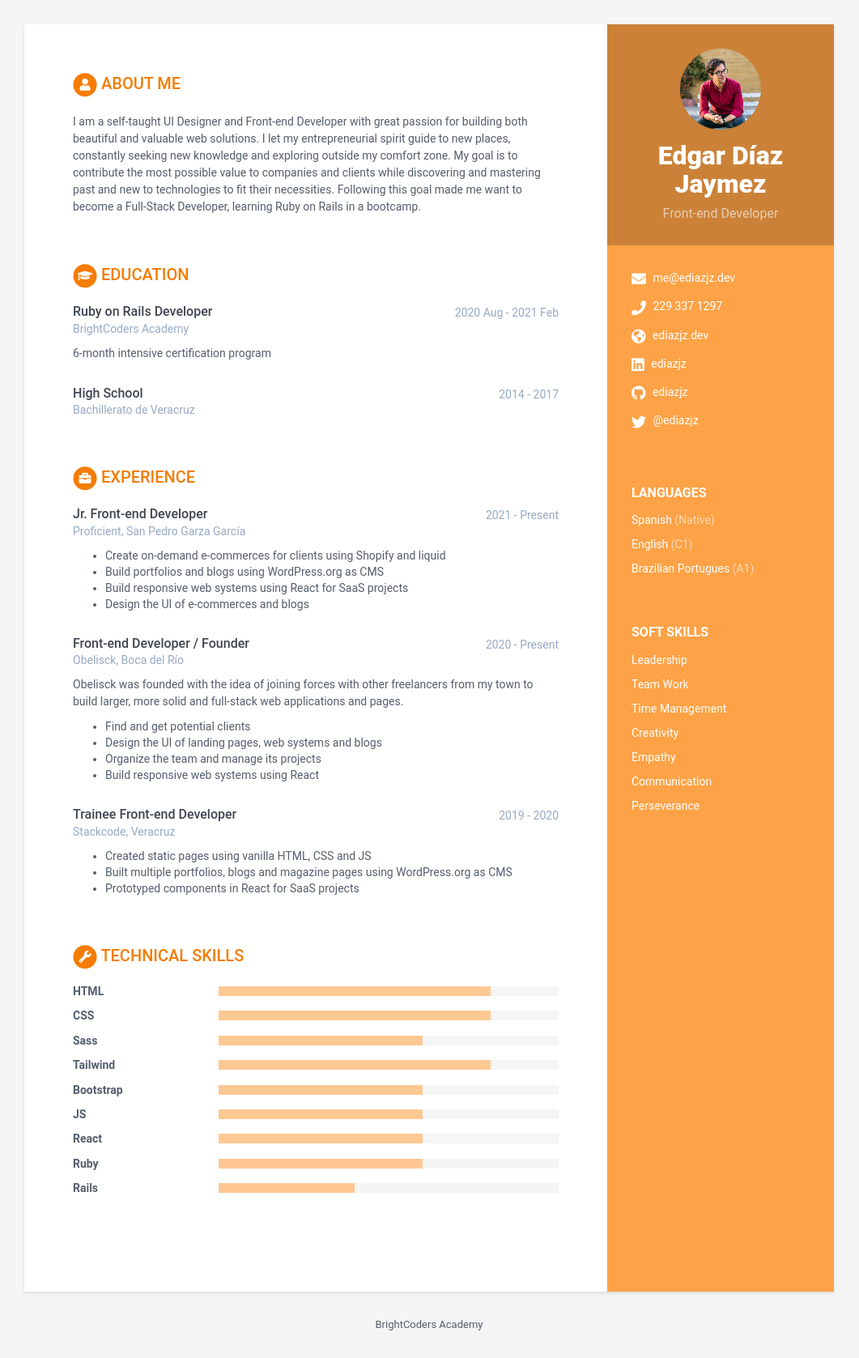
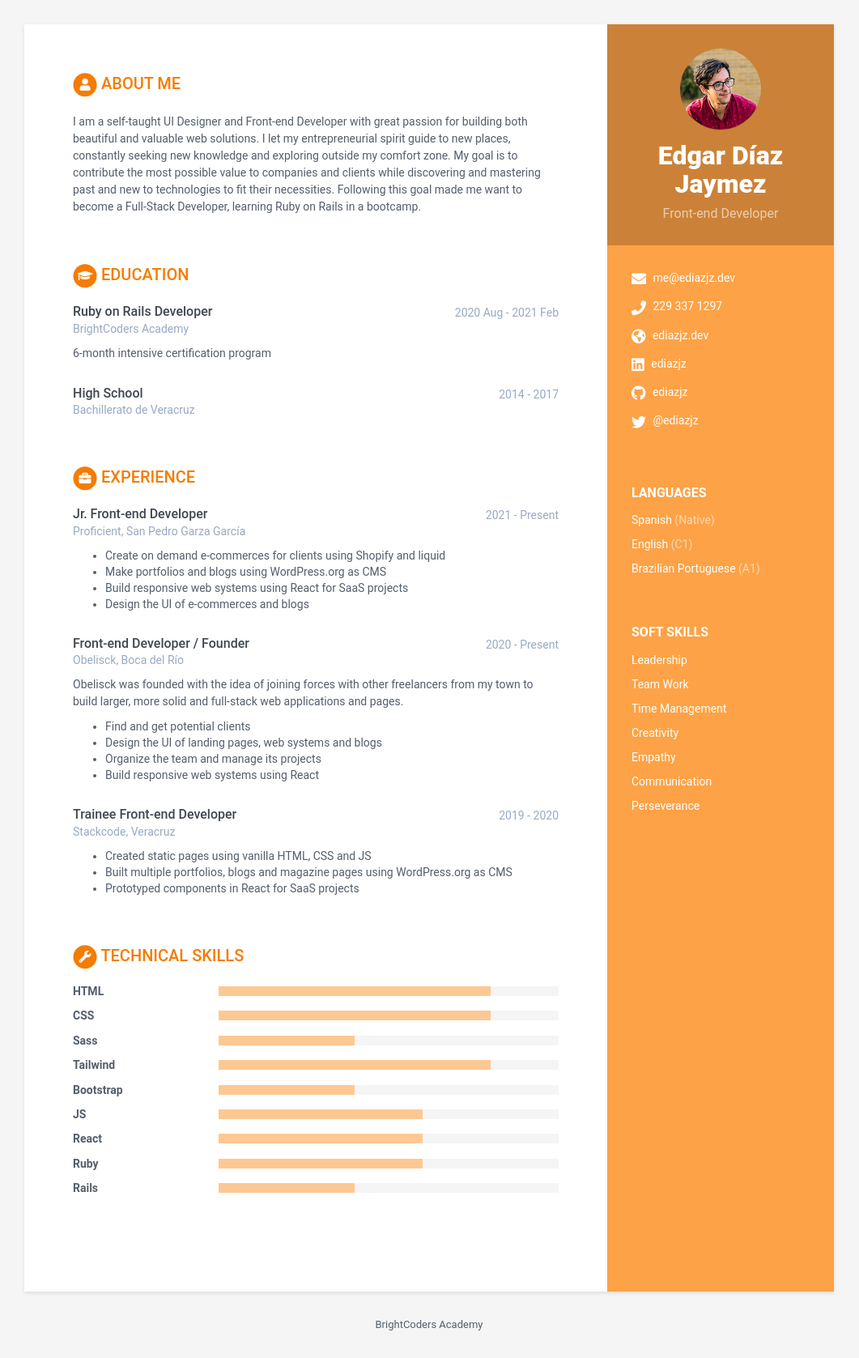
Before and after one commit to ediazjz/resume, a Jekyll site: the page built from index.html, in a window 1280 px wide. Shown: the whole page at 81% size, without its empty margins (110-1171 px from the left). Built offline with Jekyll 4.4.1, drawn with Linux system fonts in a browser that asks for light colours.

Commit message:
HOTFIX Typo and Hard Skills

```diff
--- a/_data/data.yml
+++ b/_data/data.yml
@@ -32,7 +32,7 @@ sidebar:
     - idiom: English
       level: C1 # Utiliza el resultado de tu examen oficial, o el nivel de acuerdo al modelo Dreyfus
 
-    - idiom: Brazilian Portugues
+    - idiom: Brazilian Portuguese
       level: A1
 
   # Registra aquí tus soft skills. Agrega o elimina según sea necesario
@@ -86,8 +86,8 @@ experiences:
     time: 2021 - Present
     company: Proficient, San Pedro Garza García
     details: |
-        - Create on-demand e-commerces for clients using Shopify and liquid
-        - Build portfolios and blogs using WordPress.org as CMS
+        - Create on demand e-commerces for clients using Shopify and liquid
+        - Make portfolios and blogs using WordPress.org as CMS
         - Build responsive web systems using React for SaaS projects
         - Design the UI of e-commerces and blogs
 
@@ -126,13 +126,13 @@ skills:
       level: 80%
 
     - name: Sass
-      level: 60%
+      level: 40%
 
     - name: Tailwind
       level: 80%
 
     - name: Bootstrap
-      level: 60%
+      level: 40%
 
     - name: JS
       level: 60%
```
Also changed, not shown: assets/images/profile.png.
